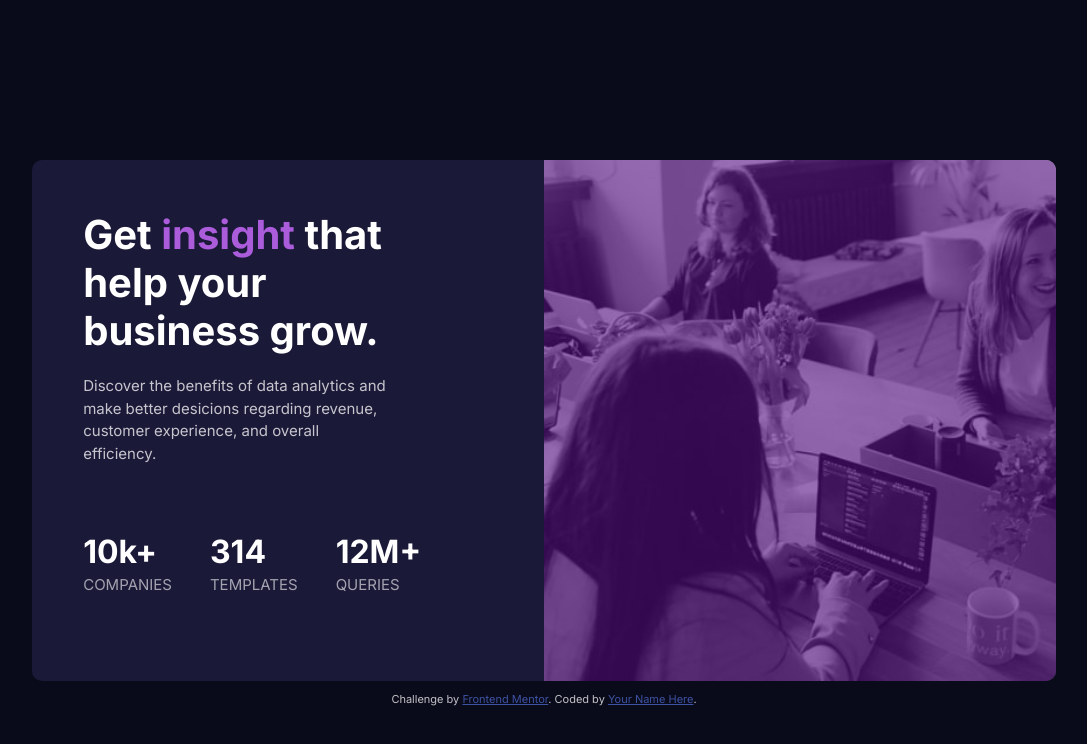
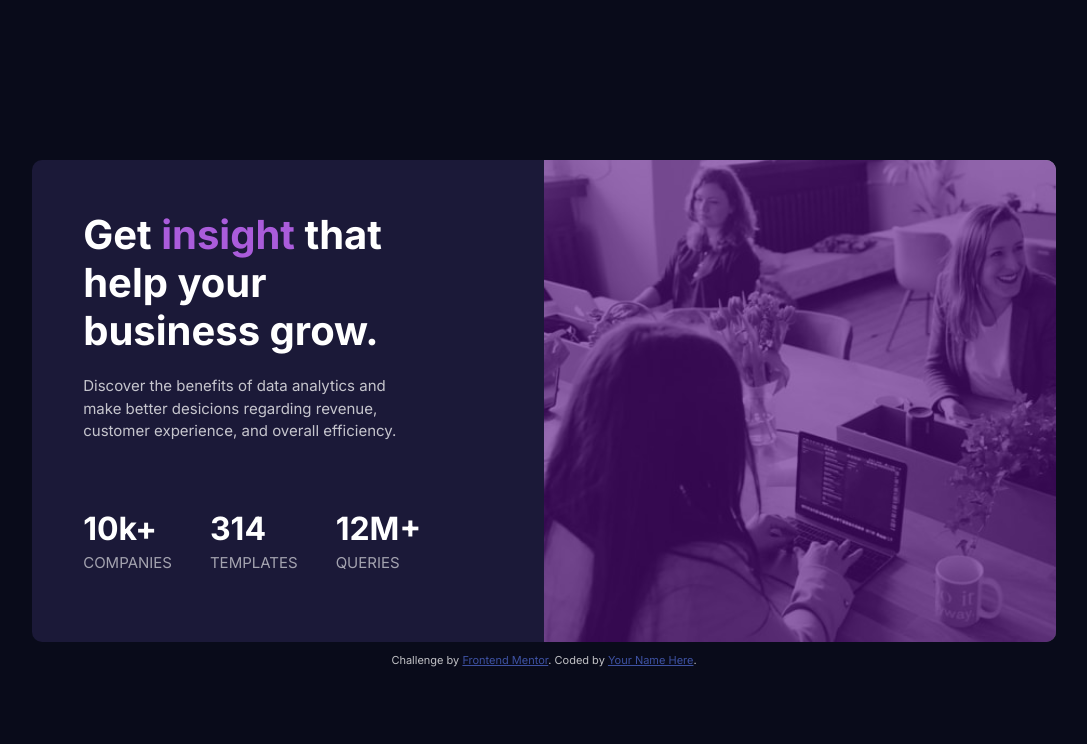
Before and after one commit to vinnaseti/stats-preview-card-component-main, a plain HTML site: page index.html in a window 1280 px wide. Shown: the whole page, without its empty margins (96-1183 px from the left). Drawn offline with nearby package versions, Linux system fonts and the light colour scheme.

Commit message:
Change container size

```diff
--- a/style.css
+++ b/style.css
@@ -18,7 +18,7 @@ body {
 /* position */
 .container {
     width: 80vw;
-    min-height: 40vh;
+    min-height: 50vh;
     padding: 0;
     margin: 20vh auto;
     margin-bottom: 10px;
@@ -56,7 +56,7 @@ body {
 }
 
 .item2 {
-    margin-bottom: 5%;
+    margin-bottom: 0;
 }
 
 .attribution {
@@ -77,7 +77,6 @@ body {
 
 .item1 div {
     font-weight: 400;
-    margin-right: 10%;
     color: hsla(0, 0%, 100%, 0.75)
 }
 
```
Also changed, not shown: images/result/desktop.png.
